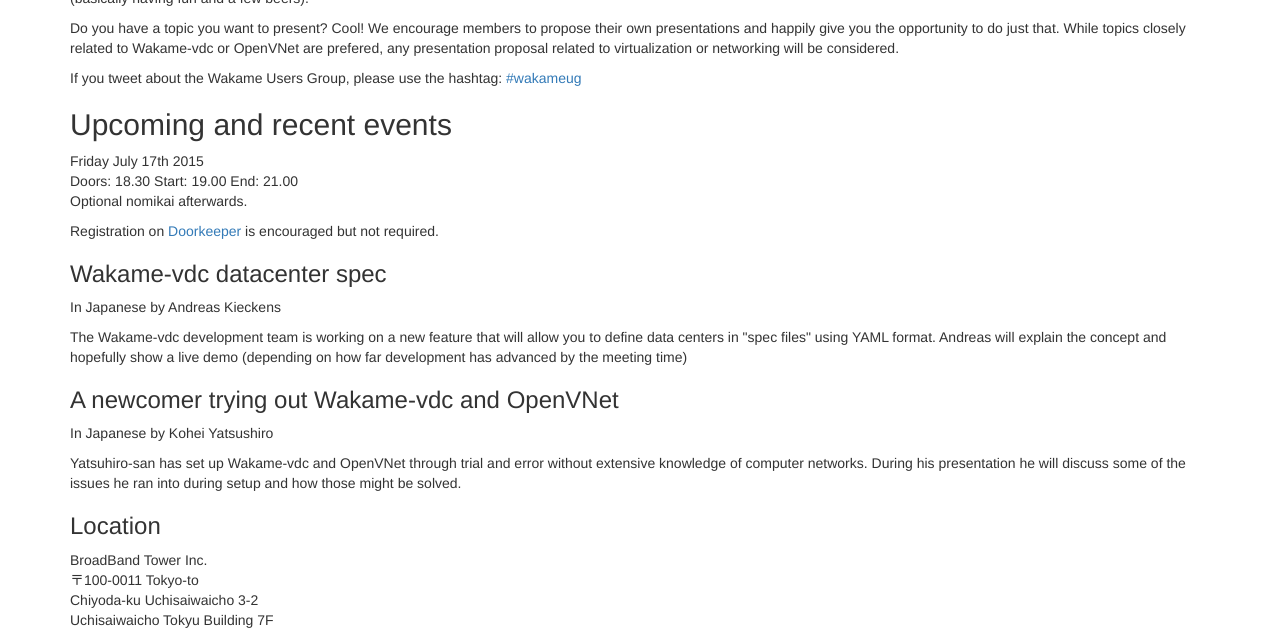
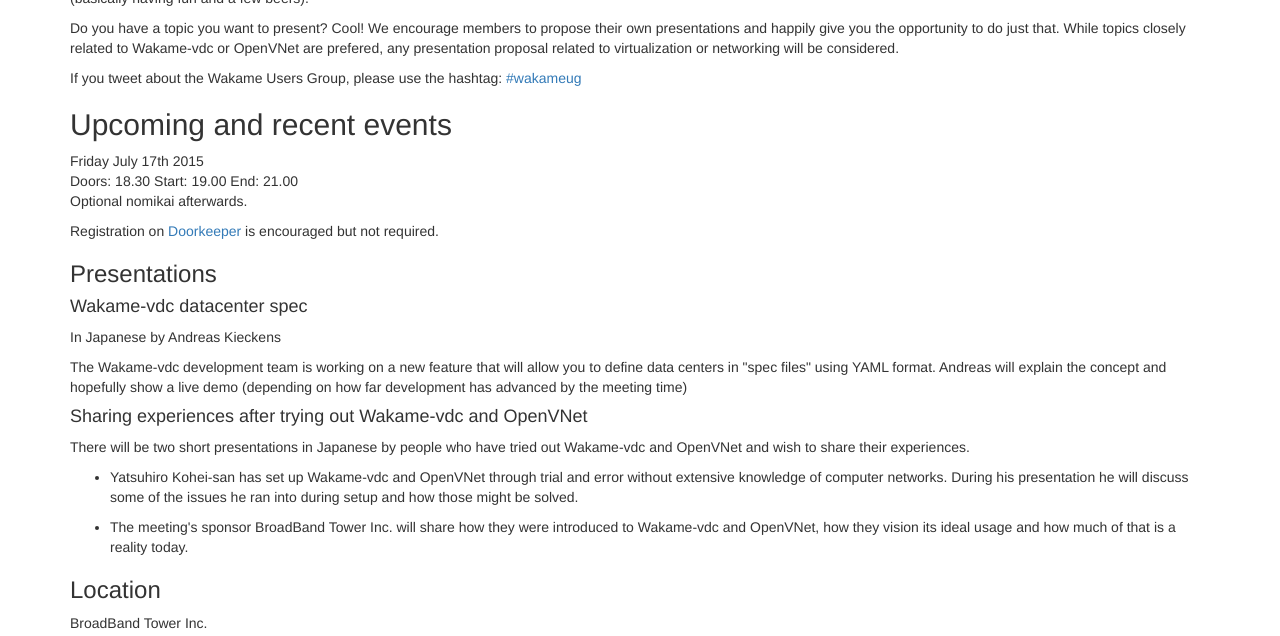
Before and after one commit to wakame/wakame.github.io, a Jekyll site: the page built from index.html, in a window 1280 px wide and 900 px high, scrolled down 304 px, cut to the strip 0-636 px from the top of the window. Built offline with Jekyll 4.4.1, drawn with Linux system fonts in a browser that asks for light colours; nearby versions of some CDN libraries; library files that are not in the unit come from our copies.

Commit message:
Added Broadband Tower's presentation and grouped it with Yatsuhiro-san's since their content is similar

```diff
--- a/index.html
+++ b/index.html
@@ -22,17 +22,22 @@
 
 <p>Registration on <a href="https://wakame.doorkeeper.jp/events/32084">Doorkeeper</a> is encouraged but not required.</p>
 
-<h3>Wakame-vdc datacenter spec</h3>
+<h3>Presentations</h3>
+
+<h4>Wakame-vdc datacenter spec</h4>
 
 <p>In Japanese by Andreas Kieckens</p>
 
 <p>The Wakame-vdc development team is working on a new feature that will allow you to define data centers in "spec files" using YAML format. Andreas will explain the concept and hopefully show a live demo (depending on how far development has advanced by the meeting time)</p>
 
-<h3>A newcomer trying out Wakame-vdc and OpenVNet</h3>
+<h4>Sharing experiences after trying out Wakame-vdc and OpenVNet</h4>
 
-<p>In Japanese by Kohei Yatsushiro</p>
+<p>There will be two short presentations in Japanese by people who have tried out Wakame-vdc and OpenVNet and wish to share their experiences.</p>
 
-<p>Yatsuhiro-san has set up Wakame-vdc and OpenVNet through trial and error without extensive knowledge of computer networks. During his presentation he will discuss some of the issues he ran into during setup and how those might be solved.</p>
+<ul>
+  <li><p>Yatsuhiro Kohei-san has set up Wakame-vdc and OpenVNet through trial and error without extensive knowledge of computer networks. During his presentation he will discuss some of the issues he ran into during setup and how those might be solved.</p></li>
+  <li><p>The meeting's sponsor BroadBand Tower Inc. will share how they were introduced to Wakame-vdc and OpenVNet, how they vision its ideal usage and how much of that is a reality today.</p></li>
+</ul>
 
 <h3>Location</h3>
 
```
